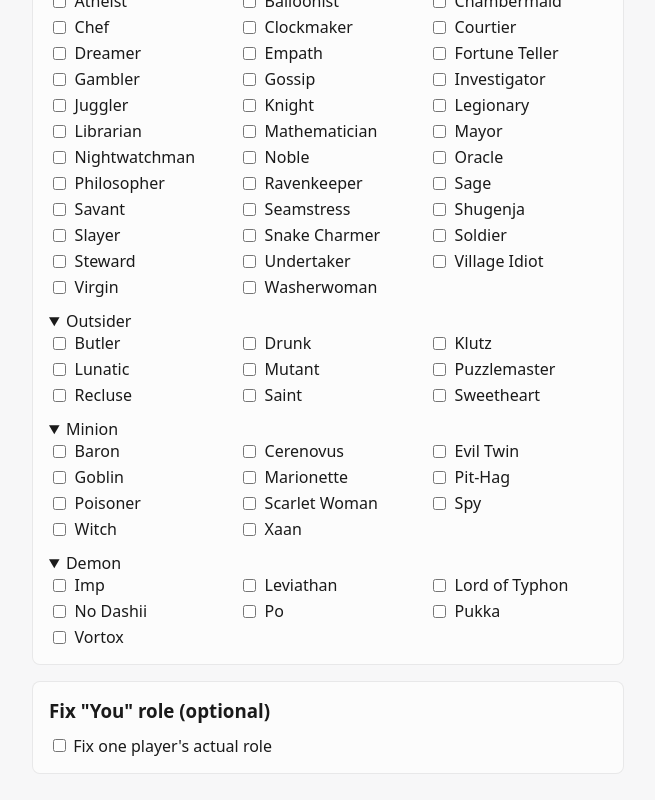
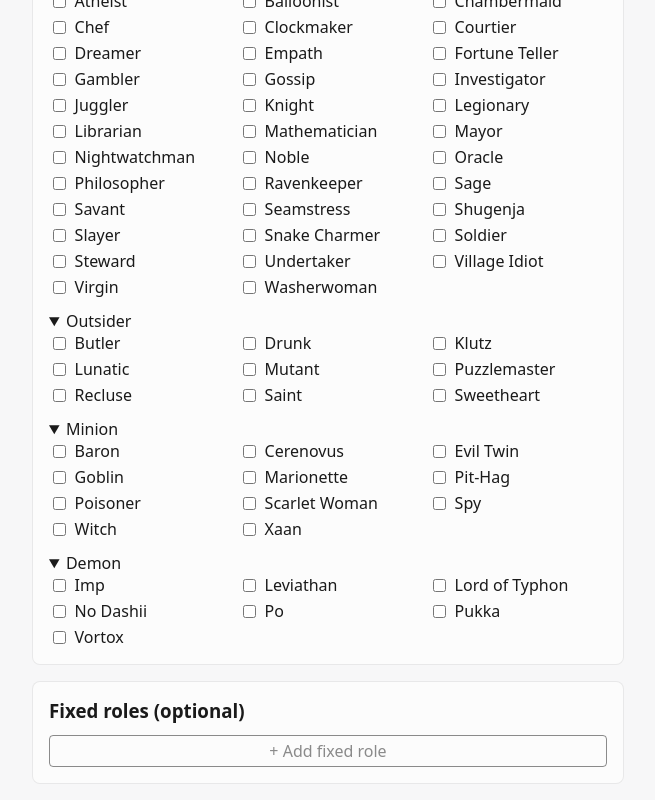
Before and after one commit to jthemphill/botc-solvers, a React (Vite) app: page / in a window 1280 px wide. Shown: the part 703-1503 px from the top of the page, without its empty margins (8-663 px from the left). Built offline with nearby package versions, Linux system fonts and the light colour scheme.

Commit message:
Fix errors in browser UI

```diff
--- a/src/App.tsx
+++ b/src/App.tsx
@@ -1,11 +1,11 @@
 import { useReducer, useState } from "react";
 import { ClaimsEditor } from "./components/ClaimsEditor";
+import { FixedRolesEditor } from "./components/FixedRolesEditor";
 import { ImportExportBar } from "./components/ImportExportBar";
 import { PlayersEditor } from "./components/PlayersEditor";
 import { PuzzleHeader } from "./components/PuzzleHeader";
 import { ResultsView } from "./components/ResultsView";
 import { ScriptPicker } from "./components/ScriptPicker";
-import { YouEditor } from "./components/YouEditor";
 import { initialDoc, reducer } from "./state/puzzleDoc";
 import { useSolver } from "./state/useSolver";
 import type { SerializableWorld } from "./worker/protocol";
@@ -45,7 +45,7 @@ export function App() {
         <ImportExportBar doc={doc} dispatch={dispatch} onError={setError} />
         <PlayersEditor doc={doc} dispatch={dispatch} />
         <ScriptPicker doc={doc} dispatch={dispatch} />
-        <YouEditor doc={doc} dispatch={dispatch} />
+        <FixedRolesEditor doc={doc} dispatch={dispatch} />
       </div>
       <div style={{ display: "flex", flexDirection: "column", gap: "1rem" }}>
         <ClaimsEditor doc={doc} dispatch={dispatch} />
--- a/src/builders/buildFromDoc.ts
+++ b/src/builders/buildFromDoc.ts
@@ -15,7 +15,11 @@ export function buildFromDoc(doc: PuzzleDoc, backend: SatBackend): BOTCModel {
     setup: doc.setup === "none" ? false : "standard",
   };
   const game = buildPuzzleModel(spec, backend);
-  if (doc.you) game.fixActual(doc.you.name, resolveRoleRef(doc.you.role));
+  for (const fixedRole of doc.fixedRoles ?? []) {
+    if (fixedRole.name && fixedRole.roles.length > 0) {
+      game.setPossibleActualRoles(fixedRole.name, fixedRole.roles.map(resolveRoleRef));
+    }
+  }
   const ctx = { players: doc.players, script: doc.script };
   applyClaims(
     game,
--- /dev/null
+++ b/src/components/FixedRolesEditor.tsx
@@ -0,0 +1,86 @@
+import type { Dispatch } from "react";
+import type { FixedRoleConstraint, PuzzleDoc } from "../schema/puzzleDoc";
+import type { PuzzleAction } from "../state/puzzleDoc";
+
+interface Props {
+  doc: PuzzleDoc;
+  dispatch: Dispatch<PuzzleAction>;
+}
+
+export function FixedRolesEditor({ doc, dispatch }: Props) {
+  const fixedRoles = doc.fixedRoles ?? [];
+
+  const setFixedRoles = (next: readonly FixedRoleConstraint[]) => {
+    dispatch({ type: "setFixedRoles", fixedRoles: next.length === 0 ? undefined : next });
+  };
+
+  const updateFixedRole = (index: number, fixedRole: FixedRoleConstraint) => {
+    setFixedRoles(fixedRoles.map((existing, i) => (i === index ? fixedRole : existing)));
+  };
+
+  const addFixedRole = () => {
+    setFixedRoles([
+      ...fixedRoles,
+      {
+        name: doc.players[0] ?? "",
+        roles: doc.script[0] === undefined ? [] : [doc.script[0]],
+      },
+    ]);
+  };
+
+  const removeFixedRole = (index: number) => {
+    setFixedRoles(fixedRoles.filter((_, i) => i !== index));
+  };
+
+  const toggleRole = (fixedRole: FixedRoleConstraint, role: string, checked: boolean): FixedRoleConstraint => ({
+    ...fixedRole,
+    roles: checked ? [...fixedRole.roles, role] : fixedRole.roles.filter((existing) => existing !== role),
+  });
+
+  return (
+    <section className="panel">
+      <h3>Fixed roles (optional)</h3>
+      {fixedRoles.map((fixedRole, index) => {
+        const selected = new Set(fixedRole.roles);
+        return (
+          <div key={index} className="claim-block">
+            <header>
+              <strong>Constraint {index + 1}</strong>
+              <button onClick={() => removeFixedRole(index)}>Remove</button>
+            </header>
+            <div className="field-grid">
+              <span>Player</span>
+              <select
+                value={fixedRole.name}
+                onChange={(e) => updateFixedRole(index, { ...fixedRole, name: e.target.value })}
+              >
+                <option value="">-</option>
+                {doc.players.map((player) => (
+                  <option key={player} value={player}>
+                    {player}
+                  </option>
+                ))}
+              </select>
+              <span>Possible roles</span>
+              <div className="script-grid">
+                {doc.script.map((role) => (
+                  <label key={role}>
+                    <input
+                      type="checkbox"
+                      checked={selected.has(role)}
+                      onChange={(e) => updateFixedRole(index, toggleRole(fixedRole, role, e.target.checked))}
+                    />
+                    {role}
+                  </label>
+                ))}
+              </div>
+            </div>
+          </div>
+        );
+      })}
+      <button onClick={addFixedRole} disabled={doc.players.length === 0 || doc.script.length === 0}>
+        + Add fixed role
+      </button>
+    </section>
+  );
+}
--- a/src/components/YouEditor.tsx
+++ /dev/null
@@ -1,60 +0,0 @@
-import type { Dispatch } from "react";
-import type { PuzzleDoc } from "../schema/puzzleDoc";
-import type { PuzzleAction } from "../state/puzzleDoc";
-
-interface Props {
-  doc: PuzzleDoc;
-  dispatch: Dispatch<PuzzleAction>;
-}
-
-export function YouEditor({ doc, dispatch }: Props) {
-  const enabled = doc.you !== undefined;
-  return (
-    <section className="panel">
-      <h3>Fix "You" role (optional)</h3>
-      <label>
-        <input
-          type="checkbox"
-          checked={enabled}
-          onChange={(e) =>
-            dispatch({
-              type: "setYou",
-              you: e.target.checked
-                ? { name: doc.you?.name ?? doc.players[0] ?? "", role: doc.you?.role ?? doc.script[0] ?? "" }
-                : undefined,
-            })
-          }
-        />{" "}
-        Fix one player's actual role
-      </label>
-      {enabled && doc.you && (
-        <div className="field-grid">
-          <span>Player</span>
-          <select
-            value={doc.you.name}
-            onChange={(e) => dispatch({ type: "setYou", you: { ...doc.you!, name: e.target.value } })}
-          >
-            <option value="">—</option>
-            {doc.players.map((p) => (
-              <option key={p} value={p}>
-                {p}
-              </option>
-            ))}
-          </select>
-          <span>Role</span>
-          <select
-            value={doc.you.role}
-            onChange={(e) => dispatch({ type: "setYou", you: { ...doc.you!, role: e.target.value } })}
-          >
-            <option value="">—</option>
-            {doc.script.map((r) => (
-              <option key={r} value={r}>
-                {r}
-              </option>
-            ))}
-          </select>
-        </div>
-      )}
-    </section>
-  );
-}
--- a/src/examples/puzzle-01-sober-savant.json
+++ b/src/examples/puzzle-01-sober-savant.json
@@ -2,18 +2,8 @@
   "version": 1,
   "title": "Puzzle 1 — Sober Savant",
   "players": ["Oscar", "Matt", "Anna", "You", "Tim", "Sula"],
-  "script": [
-    "Imp",
-    "Scarlet Woman",
-    "Drunk",
-    "Investigator",
-    "Knight",
-    "Noble",
-    "Savant",
-    "Seamstress",
-    "Steward"
-  ],
-  "you": { "name": "You", "role": "Savant" },
+  "script": ["Imp", "Scarlet Woman", "Drunk", "Investigator", "Knight", "Noble", "Savant", "Seamstress", "Steward"],
+  "fixedRoles": [{ "name": "You", "roles": ["Savant"] }],
   "claims": [
     {
       "type": "Investigator",
@@ -39,10 +29,7 @@
       "timing": "day_1",
       "statements": [
         {
-          "options": [
-            "some p: players | p.role == Investigator",
-            "some p: You.neighbors | p.alignment == Evil"
-          ]
+          "options": ["some p: players | p.role == Investigator", "some p: You.neighbors | p.alignment == Evil"]
         },
         {
           "options": [
@@ -51,10 +38,7 @@
           ]
         },
         {
-          "options": [
-            "some p: {Tim, Sula} | p.type == Minion",
-            "no p: players | p.role == Noble"
-          ]
+          "options": ["some p: {Tim, Sula} | p.type == Minion", "no p: players | p.role == Noble"]
         }
       ]
     },
--- a/src/examples/puzzle-05a-you-only-guess-twice.json
+++ b/src/examples/puzzle-05a-you-only-guess-twice.json
@@ -2,19 +2,8 @@
   "version": 1,
   "title": "Puzzle 5a — You Only Guess Twice",
   "players": ["Matt", "Anna", "Hannah", "Oscar", "You", "Dan", "Tom"],
-  "script": [
-    "Leviathan",
-    "Goblin",
-    "Drunk",
-    "Alsaahir",
-    "Empath",
-    "Investigator",
-    "Knight",
-    "Noble",
-    "Seamstress",
-    "Steward"
-  ],
-  "you": { "name": "You", "role": "Alsaahir" },
+  "script": ["Leviathan", "Goblin", "Alsaahir", "Empath", "Investigator", "Knight", "Noble", "Seamstress", "Steward"],
+  "fixedRoles": [{ "name": "You", "roles": ["Alsaahir"] }],
   "claims": [
     { "type": "Investigator", "name": "Matt", "role": "Goblin", "among": ["Anna", "Oscar"] },
     { "type": "Empath", "name": "Anna", "count": 1 },
--- a/src/examples/puzzle-05b-you-only-guess-twice.json
+++ b/src/examples/puzzle-05b-you-only-guess-twice.json
@@ -2,19 +2,8 @@
   "version": 1,
   "title": "Puzzle 5b — You Only Guess Twice",
   "players": ["Matthew", "Steph", "Aoife", "Fraser", "You", "Sarah", "Tim"],
-  "script": [
-    "Leviathan",
-    "Goblin",
-    "Drunk",
-    "Empath",
-    "Investigator",
-    "Juggler",
-    "Knight",
-    "Noble",
-    "Seamstress",
-    "Steward"
-  ],
-  "you": { "name": "You", "role": "Juggler" },
+  "script": ["Leviathan", "Goblin", "Empath", "Investigator", "Juggler", "Knight", "Noble", "Seamstress", "Steward"],
+  "fixedRoles": [{ "name": "You", "roles": ["Juggler"] }],
   "claims": [
     { "type": "Steward", "name": "Matthew", "goodPlayer": "You" },
     { "type": "Investigator", "name": "Steph", "role": "Goblin", "among": ["Sarah", "Fraser"] },
--- a/src/examples/puzzle-intro-chef-empath.json
+++ b/src/examples/puzzle-intro-chef-empath.json
@@ -2,26 +2,15 @@
   "version": 1,
   "title": "Intro — Chef and Empath",
   "players": ["You", "Anna", "Tim", "Sula", "Matt", "Oscar"],
-  "script": [
-    "Imp",
-    "Poisoner",
-    "Drunk",
-    "Chef",
-    "Empath",
-    "Fortune Teller",
-    "Knight",
-    "Steward"
-  ],
-  "you": { "name": "You", "role": "Chef" },
+  "script": ["Imp", "Poisoner", "Drunk", "Chef", "Empath", "Fortune Teller", "Knight", "Steward"],
+  "fixedRoles": [{ "name": "You", "roles": ["Chef", "Drunk"] }],
   "claims": [
     { "type": "Chef", "name": "You", "count": 1 },
     { "type": "Empath", "name": "Anna", "count": 1 },
     {
       "type": "FortuneTeller",
       "name": "Tim",
-      "checks": [
-        { "left": "Anna", "right": "Sula", "yes": false, "timing": "night_1" }
-      ]
+      "checks": [{ "left": "Anna", "right": "Sula", "yes": false, "timing": "night_1" }]
     },
     { "type": "Steward", "name": "Sula", "goodPlayer": "You" },
     { "type": "Knight", "name": "Matt", "noDemonAmong": ["You", "Anna"] },
--- a/src/state/puzzleDoc.ts
+++ b/src/state/puzzleDoc.ts
@@ -8,7 +8,7 @@ export type PuzzleAction =
   | { type: "renamePlayer"; index: number; name: string }
   | { type: "movePlayer"; index: number; direction: "up" | "down" }
   | { type: "setScript"; script: readonly string[] }
-  | { type: "setYou"; you: PuzzleDoc["you"] }
+  | { type: "setFixedRoles"; fixedRoles: PuzzleDoc["fixedRoles"] }
   | { type: "addClaim"; claim: Claim }
   | { type: "updateClaim"; index: number; claim: Claim }
   | { type: "removeClaim"; index: number };
@@ -116,9 +116,7 @@ function removeNameFromClaim(claim: Claim, name: string): Claim | undefined {
     case "Balloonist":
       return {
         ...claim,
-        differentCharacterTypePairs: claim.differentCharacterTypePairs.filter(
-          ([l, r]) => l !== name && r !== name,
-        ),
+        differentCharacterTypePairs: claim.differentCharacterTypePairs.filter(([l, r]) => l !== name && r !== name),
       };
     default:
       return claim;
@@ -142,16 +140,18 @@ export function reducer(state: PuzzleDoc, action: PuzzleAction): PuzzleDoc {
         const next = removeNameFromClaim(c, name);
         return next === undefined ? [] : [next];
       });
-      const you = state.you?.name === name ? undefined : state.you;
-      return { ...state, players, claims, you };
+      const fixedRoles = state.fixedRoles?.filter((fixedRole) => fixedRole.name !== name);
+      return { ...state, players, claims, fixedRoles };
     }
     case "renamePlayer": {
       const oldName = state.players[action.index];
       if (oldName === undefined || !action.name || state.players.includes(action.name)) return state;
       const players = state.players.map((n, i) => (i === action.index ? action.name : n));
       const claims = state.claims.map((c) => rewriteName(c, oldName, action.name));
-      const you = state.you?.name === oldName ? { ...state.you, name: action.name } : state.you;
-      return { ...state, players, claims, you };
+      const fixedRoles = state.fixedRoles?.map((fixedRole) =>
+        fixedRole.name === oldName ? { ...fixedRole, name: action.name } : fixedRole,
+      );
+      return { ...state, players, claims, fixedRoles };
     }
     case "movePlayer": {
       const dir = action.direction === "up" ? -1 : 1;
@@ -163,10 +163,16 @@ export function reducer(state: PuzzleDoc, action: PuzzleAction): PuzzleDoc {
       players[j] = tmp;
       return { ...state, players };
     }
-    case "setScript":
-      return { ...state, script: action.script };
-    case "setYou":
-      return { ...state, you: action.you };
+    case "setScript": {
+      const script = action.script;
+      const fixedRoles = state.fixedRoles?.map((fixedRole) => ({
+        ...fixedRole,
+        roles: fixedRole.roles.filter((role) => script.includes(role)),
+      }));
+      return { ...state, script, fixedRoles };
+    }
+    case "setFixedRoles":
+      return { ...state, fixedRoles: action.fixedRoles };
     case "addClaim":
       return { ...state, claims: [...state.claims, action.claim] };
     case "updateClaim": {
```
Also changed, not shown: src/components/ClaimsEditor.tsx (+0 -14 lines), src/schema/puzzleDoc.ts (+6 -1 lines), src/schema/validate.ts (+15 -11 lines), 1 other file (tests, documents, lock files or other folders).
